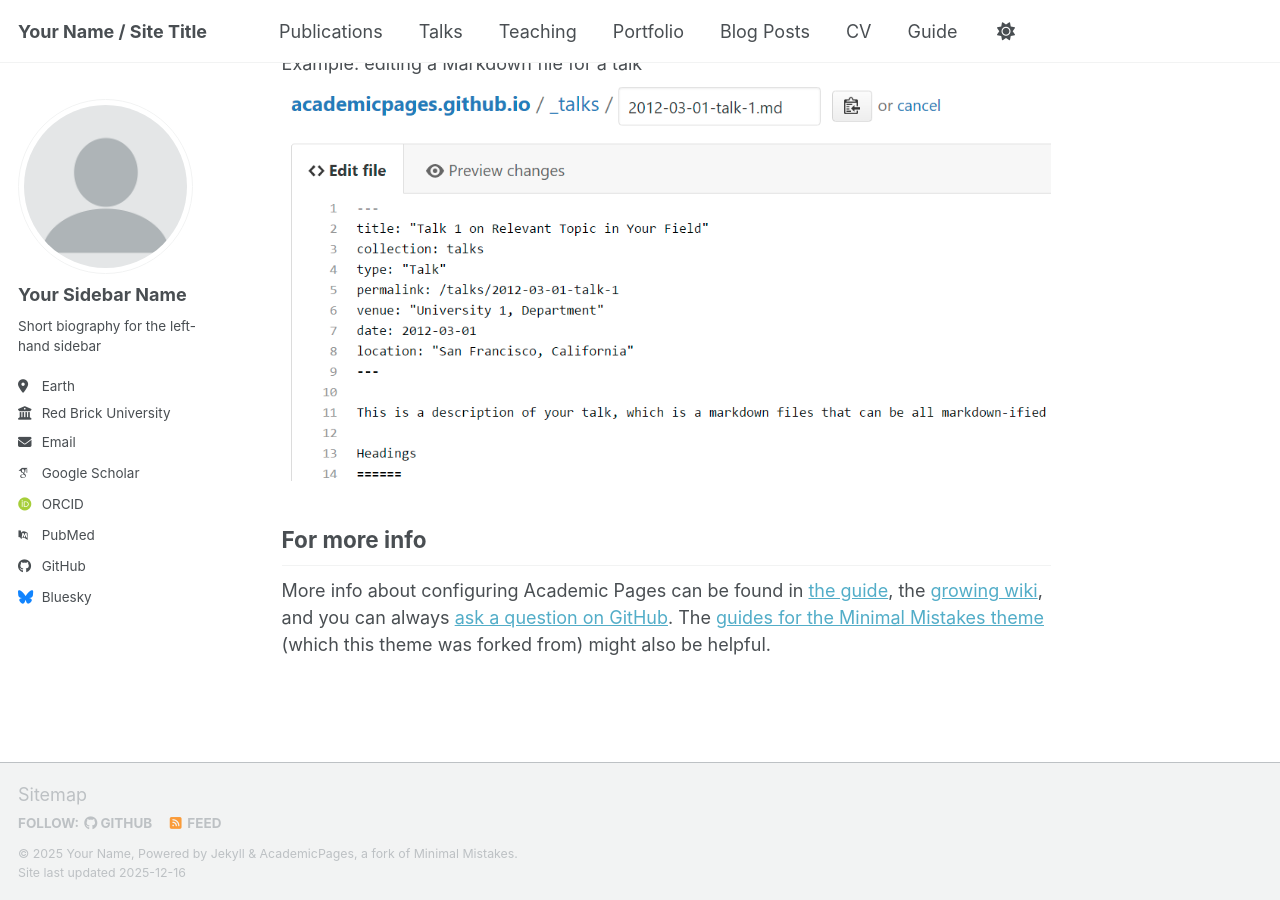
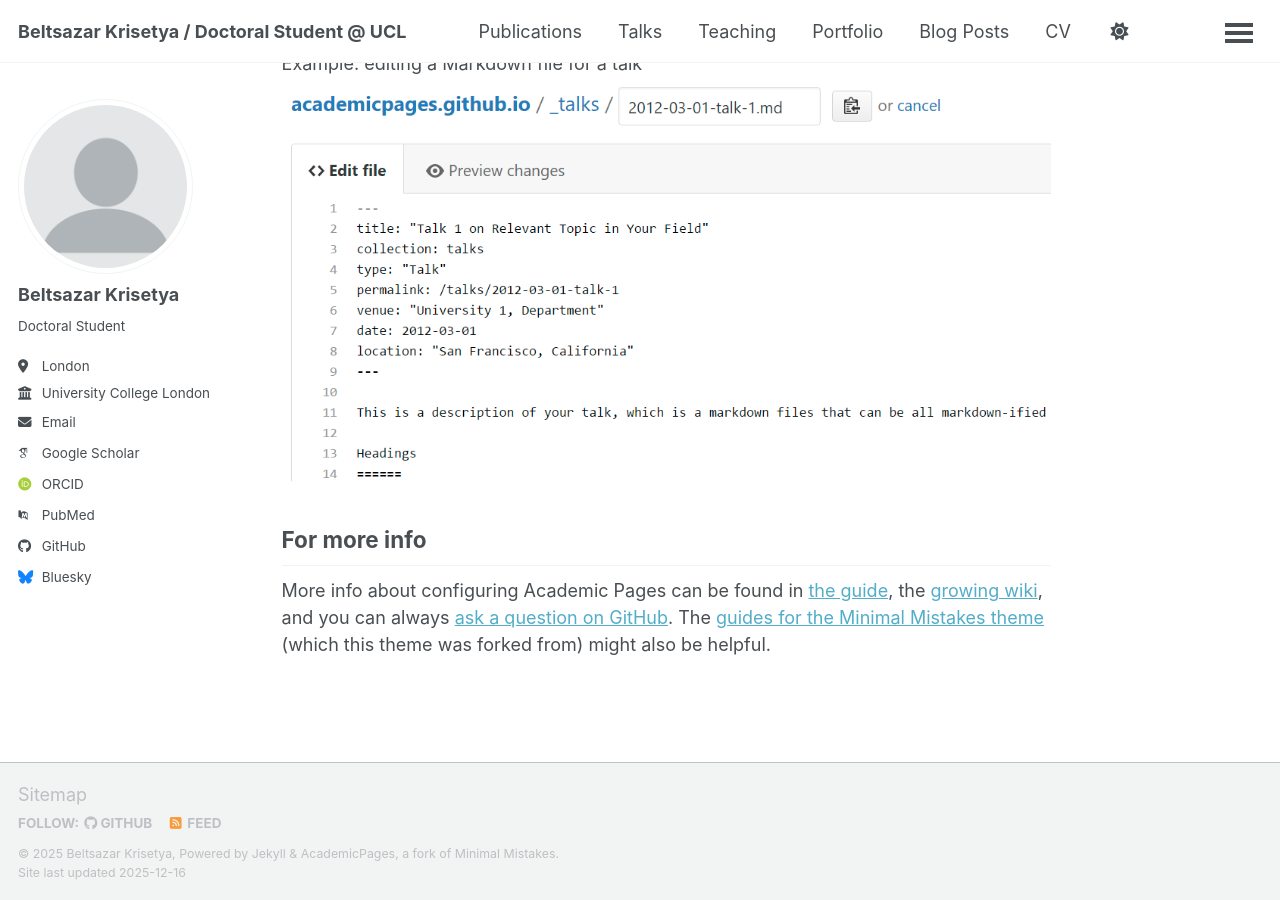
Before and after one commit to bkrisetya/bkrisetya.github.io, a Jekyll site: the page built from _pages/about.md, in a window 1280 px wide and 900 px high, scrolled down 2718 px. Built offline with Jekyll 4.4.1, drawn with Linux system fonts in a browser that asks for light colours; some web fonts are replaced; a script bundle is joined from its source files by our own code; library files that are not in the unit come from our copies.

Commit message:
Update personal information in _config.yml

```diff
--- a/_config.yml
+++ b/_config.yml
@@ -7,13 +7,13 @@
 # server process.
 
 # Basic Site Settings
-locale                   : "en-US"
+locale                   : "en-GB"
 site_theme               : "default" # Currently available options are "default", "air"
-title                    : "Your Name / Site Title"
+title                    : "Beltsazar Krisetya / Doctoral Student @ UCL"
 title_separator          : "-"
-name                     : &name "Your Name"
-description              : &description "Your Name's academic portfolio"   # Update this with a general description of your site, this is the default if not overridden by a page
-url                      : https://academicpages.github.io # The base hostname & protocol for your site e.g. "https://[your GitHub username].github.io",
+name                     : &name "Beltsazar Krisetya"
+description              : &description "Scratching the Surface"   # Update this with a general description of your site, this is the default if not overridden by a page
+url                      : https://bkrisetya.github.io # The base hostname & protocol for your site e.g. "https://[your GitHub username].github.io",
                                                            # or if you already have some other page hosted on Github then use "https://[your GitHub username].github.io/[Your Repo Name]"
 baseurl                  : "" # the subpath of your site, e.g. "/blog"
 repository               : "academicpages/academicpages.github.io"
@@ -24,13 +24,13 @@
 author:
   # Biographic information
   avatar           : "profile.png"
-  name             : "Your Sidebar Name"
-  pronouns         : # example: "she/her"
-  bio              : "Short biography for the left-hand sidebar"
-  location         : "Earth"
-  employer         : "Red Brick University"
+  name             : "Beltsazar Krisetya"
+  pronouns         : # example: "he/him"
+  bio              : "Doctoral Student"
+  location         : "London"
+  employer         : "University College London"
   uri              : # URL
-  email            : "none@example.org"
+  email            : "beltsazar.krisetya.24@ucl.ac.uk"
 
   # Academic websites
   academia         : # URL
```
